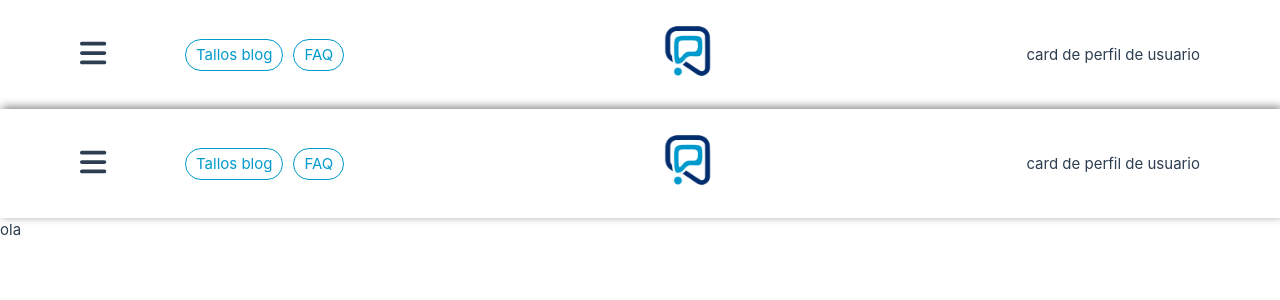
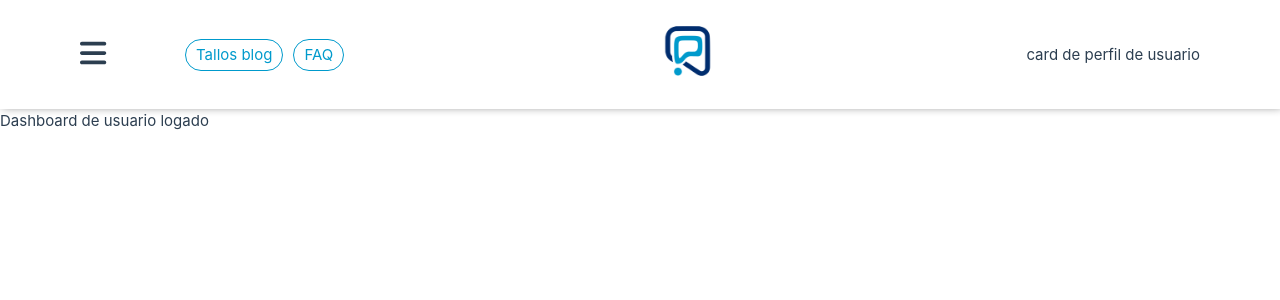
Before and after one commit to PauloHPMKT/app-tallos-frontend-vue, a Vue app: page /app/admin in a window 1280 px wide. Shown: the top 300 px of the page. Built offline with nearby package versions, Linux system fonts and the light colour scheme.

Commit message:
importando header a estrutura de template

```diff
--- a/src/components/components-user/Header.vue
+++ b/src/components/components-user/Header.vue
@@ -23,6 +23,7 @@ import { defineComponent } from 'vue'
 
 export default defineComponent({
   name: 'Header',
+
 })
 </script>
 
--- a/src/pages/user/Dashboard.vue
+++ b/src/pages/user/Dashboard.vue
@@ -1,8 +1,7 @@
 <template>
-  <Header />
-    <main>
-      ola
-    </main>
+  <div>
+    Dashboard de usuario logado
+  </div>
 </template>
 
 <script lang="ts">
```
